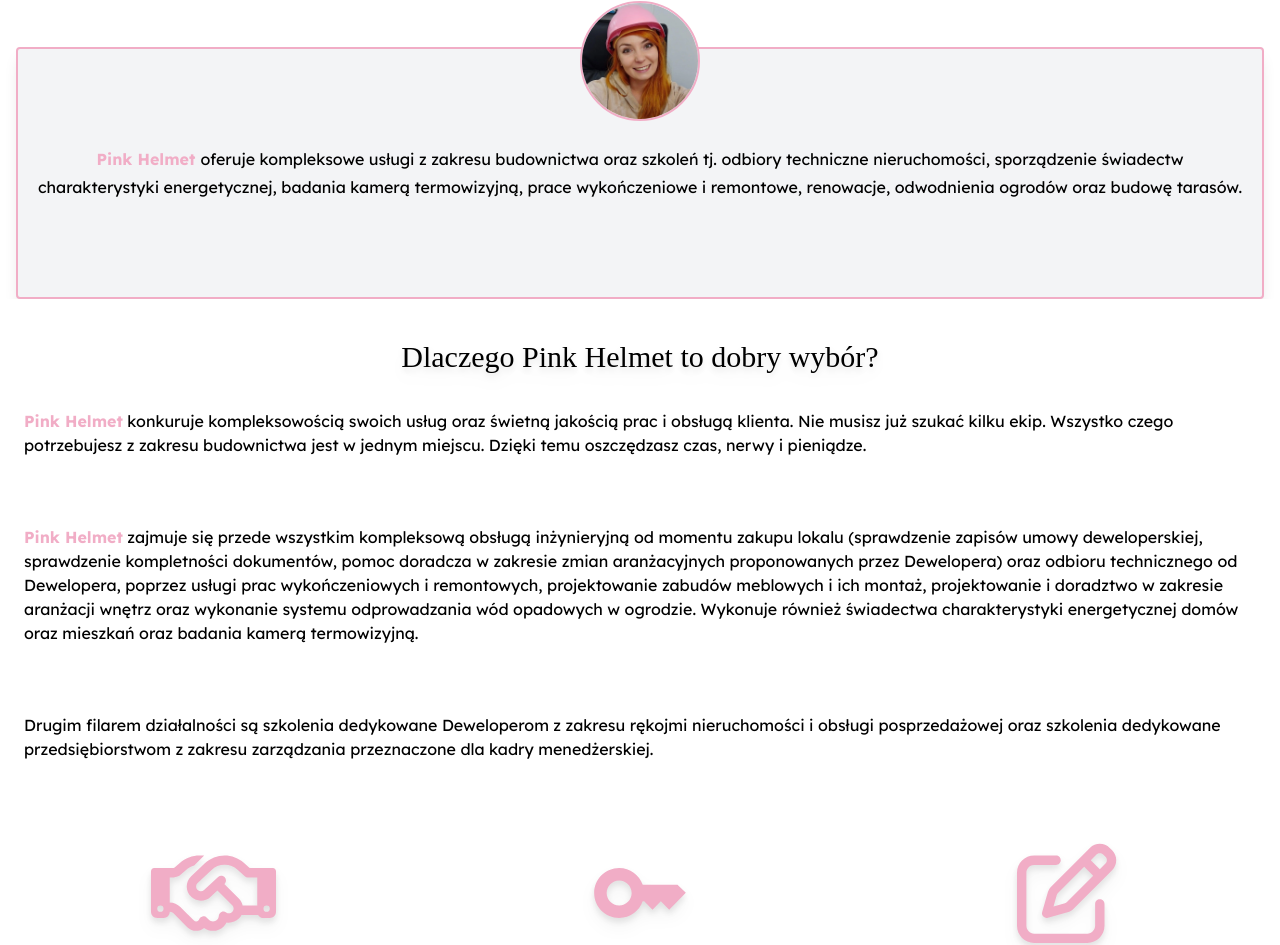
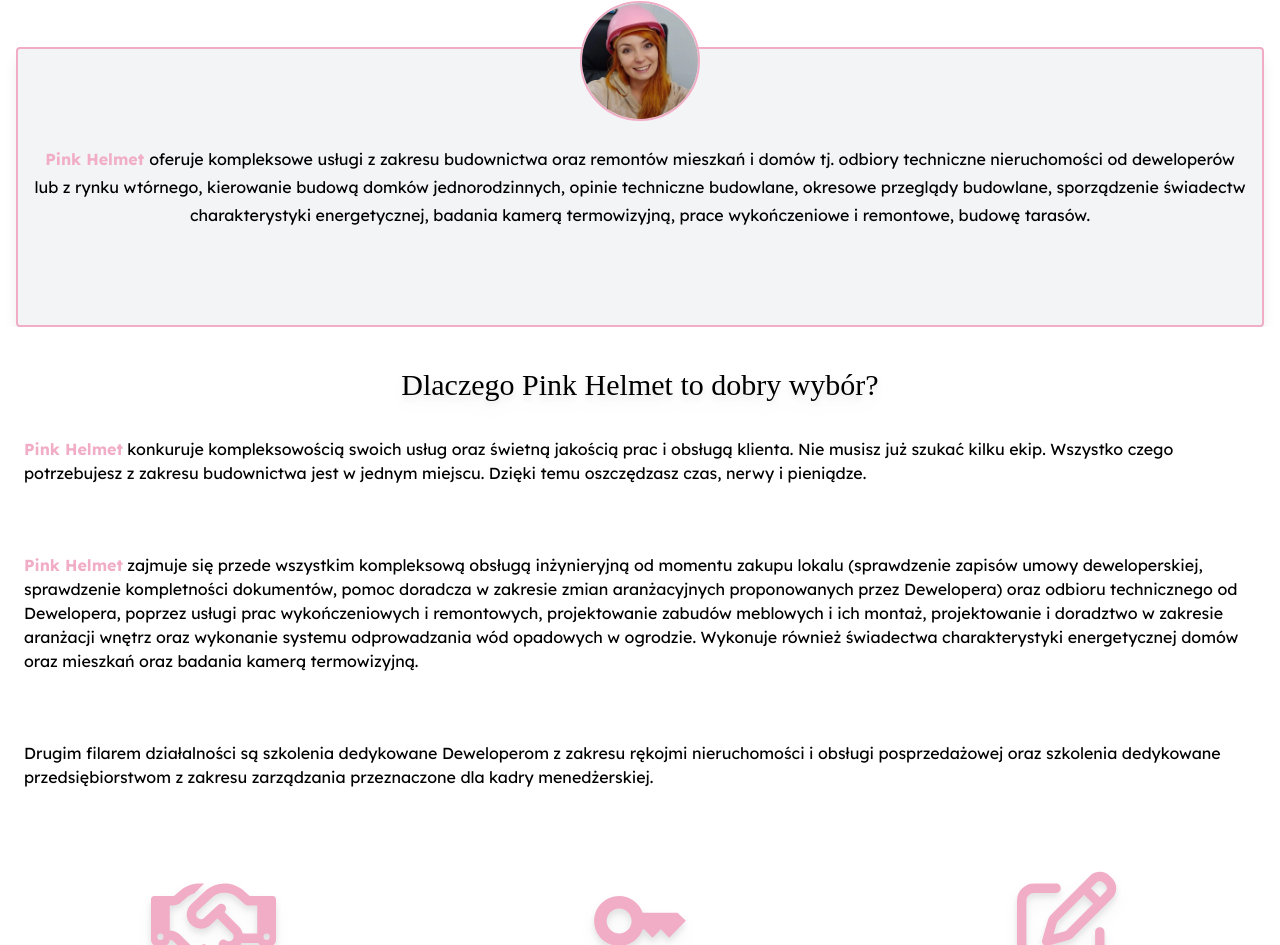
Before and after one commit to PinkHelmet/pink, a Next.js app: page / in a window 1280 px wide. Shown: the part 897-1842 px from the top of the page. Built offline with nearby package versions, Linux system fonts and the light colour scheme; a web font is replaced by a local one.

Commit message:
Update index.js

```diff
--- a/pages/index.js
+++ b/pages/index.js
@@ -95,11 +95,11 @@ export default function Home(props) {
             />
             <p className="my-24 mx-4 text-center leading-7">
               <span className="font-bold text-pink-rose">Pink Helmet </span>
-              oferuje kompleksowe usługi z zakresu budownictwa oraz szkoleń tj.
-              odbiory techniczne nieruchomości, sporządzenie świadectw
-              charakterystyki energetycznej, badania kamerą termowizyjną, prace
-              wykończeniowe i remontowe, renowacje, odwodnienia ogrodów oraz
-              budowę tarasów.
+              oferuje kompleksowe usługi z zakresu budownictwa oraz remontów mieszkań i domów tj.
+              odbiory techniczne nieruchomości od deweloperów lub z rynku wtórnego,
+              kierowanie budową domków jednorodzinnych, opinie techniczne budowlane,
+              okresowe przeglądy budowlane, sporządzenie świadectw charakterystyki energetycznej,
+              badania kamerą termowizyjną, prace wykończeniowe i remontowe, budowę tarasów.
             </p>
           </div>
         </div>
```
